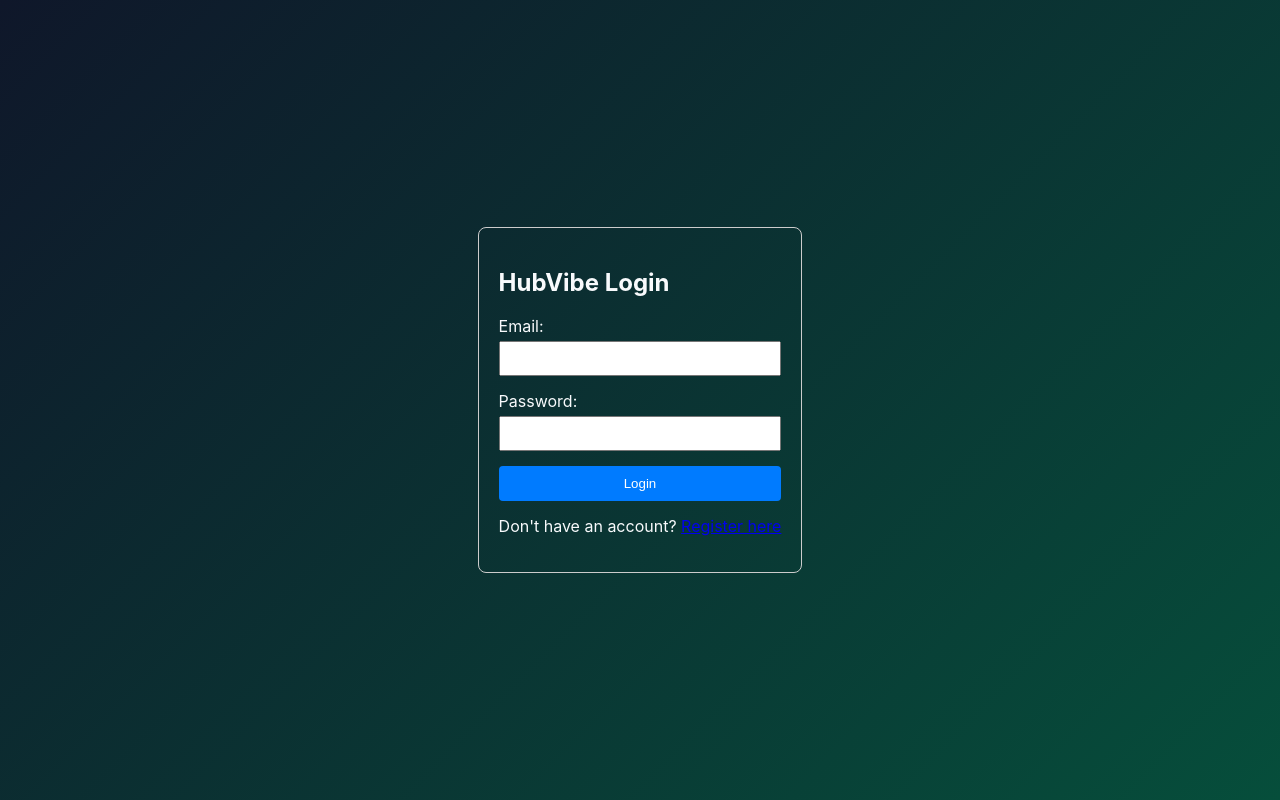
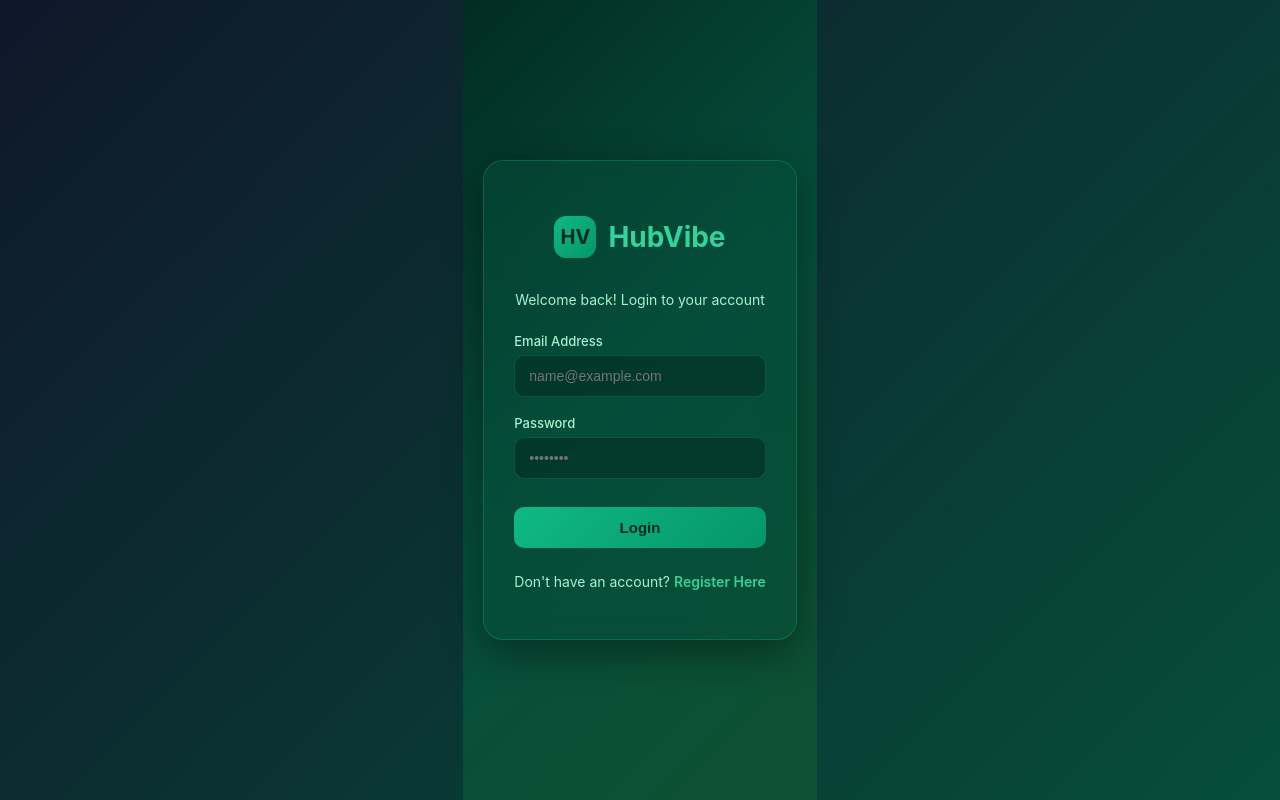
Before and after one commit to mahfoozkhan8153-eng/hubvibe, a React (Create React App) app in the folder frontend/: page /login in a window 1280 px wide. Built offline with nearby package versions, Linux system fonts and the light colour scheme; no server answers.

Commit message:
Restore original HubVibe centered live chat layout

```diff
--- a/frontend/src/components/Login.js
+++ b/frontend/src/components/Login.js
@@ -1,65 +1,229 @@
 import React, { useState } from 'react';
+import { useNavigate, Link } from 'react-router-dom';
 import axios from 'axios';
-import { useNavigate, Link } from 'react-router-dom';
 
-const API_BASE_URL = 'https://hubvibe-backend.onrender.com';
+const Login = () => {
+  const navigate = useNavigate();
+  const [formData, setFormData] = useState({ email: '', password: '' });
+  const [error, setError] = useState('');
+  const [loading, setLoading] = useState(false);
 
-function Login() {
-  const [email, setEmail] = useState('');
-  const [password, setPassword] = useState('');
-  const [error, setError] = useState('');
-  const navigate = useNavigate();
+  const { email, password } = formData;
 
-  const handleLogin = async (e) => {
+  const onChange = (e) =>
+    setFormData({ ...formData, [e.target.name]: e.target.value });
+
+  const onSubmit = async (e) => {
     e.preventDefault();
+    setError('');
+    setLoading(true);
+
+    // 1. Pehle strict check karo ki user registered hai ya nahi
+    const registeredUsers = JSON.parse(localStorage.getItem('registered_users') || '[]');
+    const foundUser = registeredUsers.find((u) => u.email === email);
+
+    if (!foundUser) {
+      // Agar local registered list mein nahi hai, toh direct block karo!
+      setLoading(false);
+      setError('User not found. Please register.');
+      return;
+    }
+
+    // 2. Password match check karo
+    if (foundUser.password !== password) {
+      setLoading(false);
+      setError('Incorrect password. Please try again.');
+      return;
+    }
+
+    // 3. Backend verification try karo (optional sync)
     try {
-      const res = await axios.post(`${API_BASE_URL}/api/auth/login`, { email, password });
+      await axios.post(
+        'http://localhost:5000/api/auth/login',
+        { email, password },
+        { timeout: 2000 }
+      );
+    } catch (err) {
+      // Backend offline hone par bhi local registered data se allow karenge kyunki user verified hai
+    }
 
-      // Token and User data saving safely
-      localStorage.setItem('token', res.data.token || res.data.jwt);
-      const userData = res.data.user || { username: res.data.username || email.split('@')[0] };
-      localStorage.setItem('user', JSON.stringify(userData));
+    const userData = {
+      name: foundUser.name,
+      email: foundUser.email,
+      role: 'FreeMember',
+      isSubscribed: false,
+    };
 
+    localStorage.setItem('hubvibe_token', 'local_valid_token');
+    localStorage.setItem('hubvibe_user', JSON.stringify(userData));
+    setLoading(false);
     navigate('/dashboard');
-    } catch (err) {
-      setError(err.response?.data?.message || 'Login failed. Please check your credentials.');
-    }
   };
 
   return (
-    <div style={{ maxWidth: '400px', margin: '50px auto', padding: '20px', border: '1px solid #ccc', borderRadius: '8px' }}>
-      <h2>HubVibe Login</h2>
-      {error && <p style={{ color: 'red' }}>{error}</p>}
-      <form onSubmit={handleLogin}>
-        <div style={{ marginBottom: '15px' }}>
-          <label>Email:</label>
+    <div style={styles.container}>
+      <div style={styles.card}>
+        <div style={styles.brandHeader}>
+          <div style={styles.logoBadge}>HV</div>
+          <h2 style={styles.brandTitle}>HubVibe</h2>
+        </div>
+        <p style={styles.subText}>Welcome back! Login to your account</p>
+
+        {error && <div style={styles.errorBox}>{error}</div>}
+
+        <form onSubmit={onSubmit} style={styles.form}>
+          <div style={styles.inputGroup}>
+            <label style={styles.label}>Email Address</label>
             <input
               type="email"
+              name="email"
               value={email}
-            onChange={(e) => setEmail(e.target.value)}
+              onChange={onChange}
+              placeholder="name@example.com"
               required
-            style={{ width: '100%', padding: '8px', marginTop: '5px' }}
+              style={styles.input}
             />
           </div>
-        <div style={{ marginBottom: '15px' }}>
-          <label>Password:</label>
+
+          <div style={styles.inputGroup}>
+            <label style={styles.label}>Password</label>
             <input
               type="password"
+              name="password"
               value={password}
-            onChange={(e) => setPassword(e.target.value)}
+              onChange={onChange}
+              placeholder="••••••••"
               required
-            style={{ width: '100%', padding: '8px', marginTop: '5px' }}
+              style={styles.input}
             />
           </div>
-        <button type="submit" style={{ width: '100%', padding: '10px', backgroundColor: '#007bff', color: '#fff', border: 'none', borderRadius: '4px' }}>
-          Login
+
+          <button type="submit" disabled={loading} style={styles.submitBtn}>
+            {loading ? 'Authenticating...' : 'Login'}
           </button>
         </form>
-      <p style={{ marginTop: '15px' }}>
-        Don't have an account? <Link to="/register">Register here</Link>
+
+        <p style={styles.footerText}>
+          Don't have an account?{' '}
+          <Link to="/register" style={styles.link}>
+            Register Here
+          </Link>
         </p>
       </div>
+    </div>
   );
-}
+};
+
+const styles = {
+  container: {
+    display: 'flex',
+    justifyContent: 'center',
+    alignItems: 'center',
+    minHeight: '100vh',
+    background: 'linear-gradient(135deg, #022c22 0%, #064e3b 50%, #0f5132 100%)',
+    fontFamily: "'Inter', 'Segoe UI', sans-serif",
+    padding: '20px',
+  },
+  card: {
+    width: '100%',
+    maxWidth: '400px',
+    background: 'rgba(6, 78, 59, 0.45)',
+    backdropFilter: 'blur(16px)',
+    border: '1px solid rgba(16, 185, 129, 0.3)',
+    borderRadius: '20px',
+    padding: '35px 30px',
+    boxShadow: '0 12px 40px rgba(0, 0, 0, 0.4)',
+    color: '#ecfdf5',
+  },
+  brandHeader: {
+    display: 'flex',
+    alignItems: 'center',
+    justifyContent: 'center',
+    gap: '12px',
+    marginBottom: '8px',
+  },
+  logoBadge: {
+    width: '42px',
+    height: '42px',
+    background: 'linear-gradient(135deg, #10b981, #059669)',
+    borderRadius: '12px',
+    display: 'flex',
+    alignItems: 'center',
+    justifyContent: 'center',
+    fontWeight: 'bold',
+    fontSize: '20px',
+    color: '#022c22',
+  },
+  brandTitle: {
+    fontSize: '28px',
+    fontWeight: '700',
+    color: '#34d399',
+  },
+  subText: {
+    textAlign: 'center',
+    fontSize: '14px',
+    color: '#a7f3d0',
+    marginBottom: '25px',
+  },
+  errorBox: {
+    background: 'rgba(239, 68, 68, 0.2)',
+    border: '1px solid rgba(239, 68, 68, 0.5)',
+    color: '#fca5a5',
+    padding: '10px 14px',
+    borderRadius: '8px',
+    fontSize: '13px',
+    marginBottom: '20px',
+    textAlign: 'center',
+  },
+  form: {
+    display: 'flex',
+    flexDirection: 'column',
+    gap: '18px',
+  },
+  inputGroup: {
+    display: 'flex',
+    flexDirection: 'column',
+    gap: '6px',
+  },
+  label: {
+    fontSize: '13px',
+    fontWeight: '500',
+    color: '#a7f3d0',
+  },
+  input: {
+    width: '100%',
+    padding: '12px 14px',
+    borderRadius: '10px',
+    background: 'rgba(2, 44, 34, 0.6)',
+    border: '1px solid rgba(16, 185, 129, 0.25)',
+    color: '#ffffff',
+    fontSize: '14px',
+    outline: 'none',
+    boxSizing: 'border-box',
+  },
+  submitBtn: {
+    marginTop: '10px',
+    width: '100%',
+    padding: '12px',
+    borderRadius: '10px',
+    background: 'linear-gradient(135deg, #10b981 0%, #059669 100%)',
+    border: 'none',
+    color: '#022c22',
+    fontWeight: '700',
+    fontSize: '15px',
+    cursor: 'pointer',
+  },
+  footerText: {
+    textAlign: 'center',
+    marginTop: '25px',
+    fontSize: '14px',
+    color: '#a7f3d0',
+  },
+  link: {
+    color: '#34d399',
+    fontWeight: '600',
+    textDecoration: 'none',
+  },
+};
 
 export default Login;
```
Lines whose indentation alone changed are shown as unchanged.
